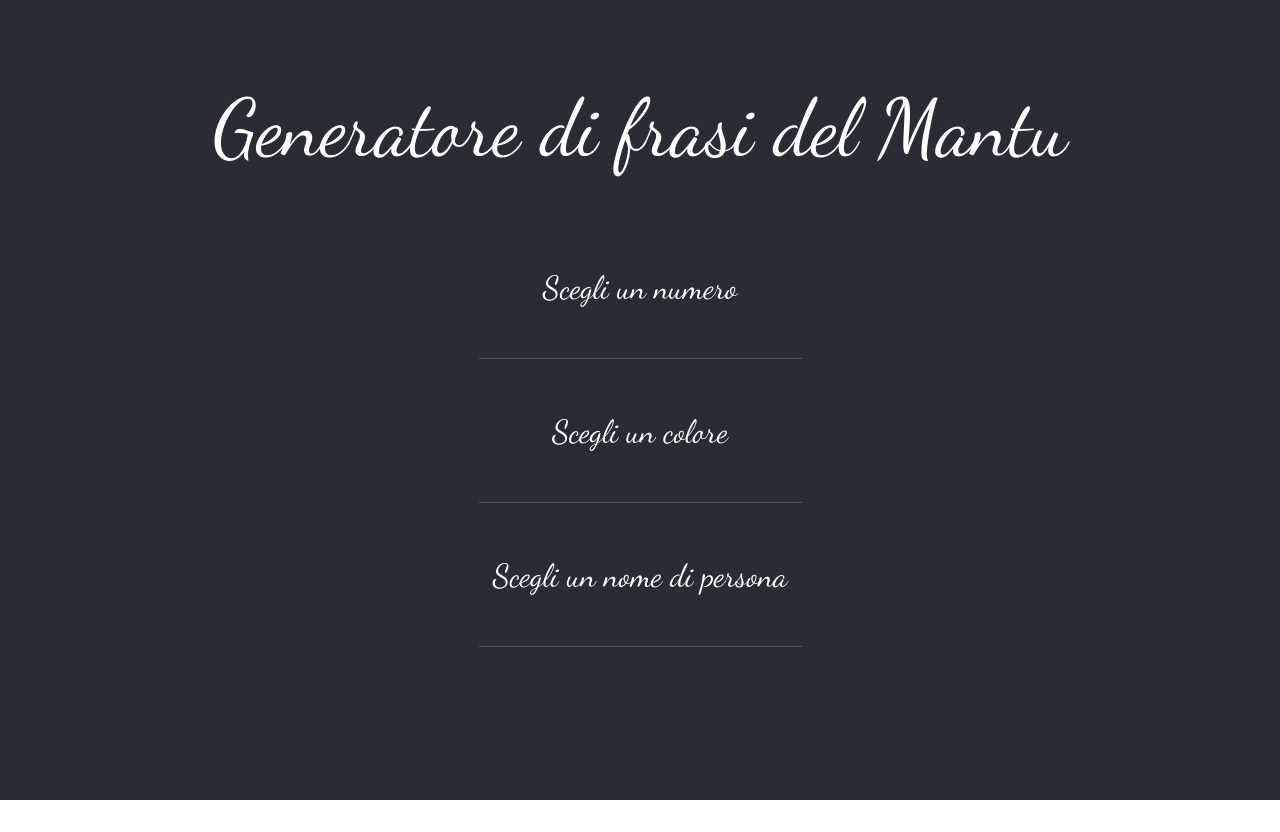
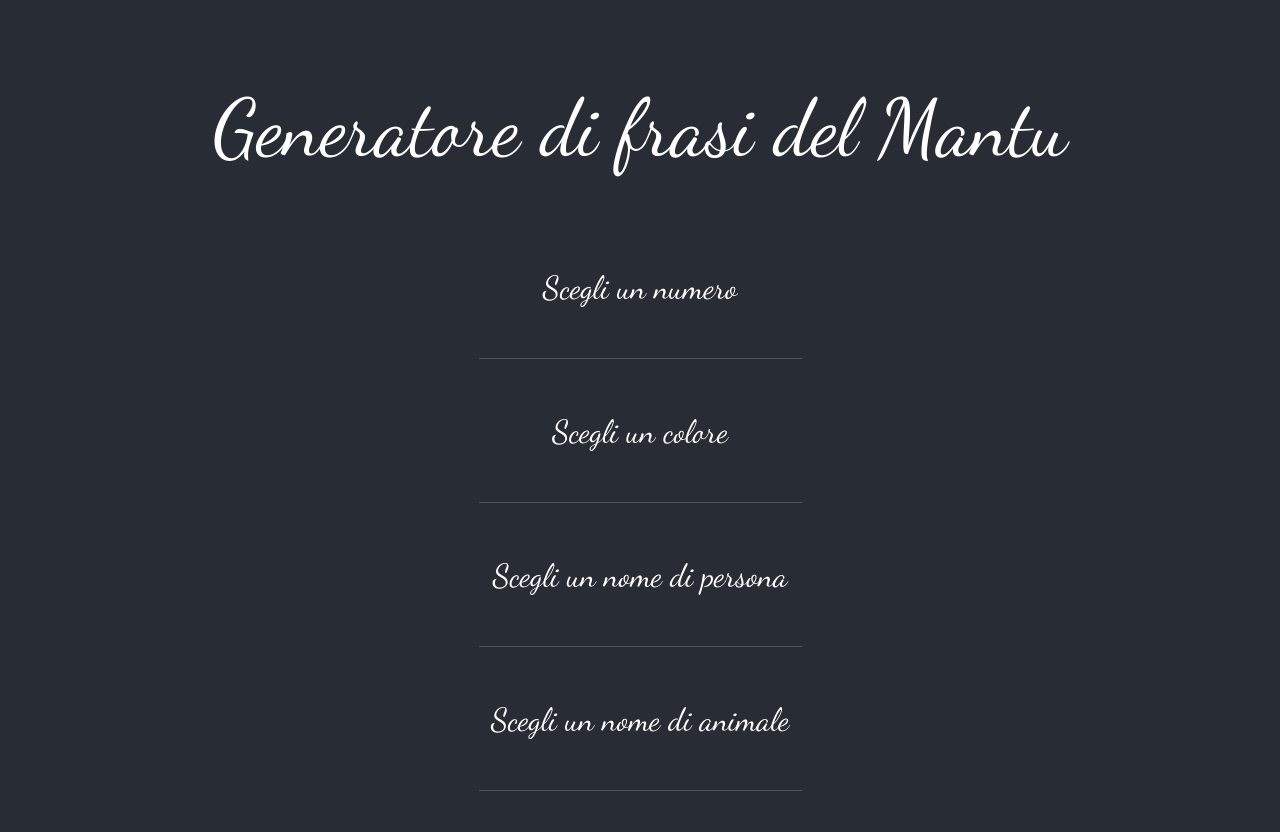
Before and after one commit to SuperDrew/maths, a React (Create React App) app: page / in a window 1280 px wide. Before the commit the page ends 800 px from the top, so only its background shows below. Built offline with nearby package versions, Linux system fonts and the light colour scheme.

Commit message:
add animals

```diff
--- a/public/data.json
+++ b/public/data.json
@@ -7,5 +7,9 @@
   "people": [
     "vittorio",
     "andrea"
+  ],
+  "animals": [
+    "cane",
+    "gatto"
   ]
 }
--- a/src/Form.js
+++ b/src/Form.js
@@ -1,8 +1,6 @@
 import {useForm} from "react-hook-form";
 import React, {useEffect, useState} from "react";
 import {Input} from "./Input";
-
-
 
 const isElementInTheList = (element, list) => {
     if(!element) {
@@ -16,6 +14,7 @@ export const Form = () => {
     const { register, errors, triggerValidation} = useForm();
     const [colours, setColours] = useState([]);
     const [people, setPeople] = useState([]);
+    const [animals, setAnimals] = useState([]);
 
     const validateColour = (colour) => {
         return isElementInTheList(colour, colours);
@@ -25,11 +24,16 @@ export const Form = () => {
         return isElementInTheList(person, people);
     };
 
+    const validateAnimals = (animal) => {
+        return isElementInTheList(animal, animals);
+    };
+
     useEffect(() => {
         fetch(`${process.env.PUBLIC_URL}/data.json`).then((response) => {
             response.json().then((data) => {
                 setColours(data.colours);
                 setPeople(data.people);
+                setAnimals(data.animals);
             })
         })
     }, []);
@@ -69,6 +73,16 @@ export const Form = () => {
                 errors={errors}
                 errorMesssage='E questo chi é?'>
             </Input>
+
+            <Input
+                type='text'
+                label='Scegli un nome di animale'
+                onChange={validation}
+                name='animal'
+                registerValidation={register({ validate: validateAnimals })}
+                errors={errors}
+                errorMesssage='Il Mantu non conosce questo animale'>
+            </Input>
         </form>
     );
 };
```
